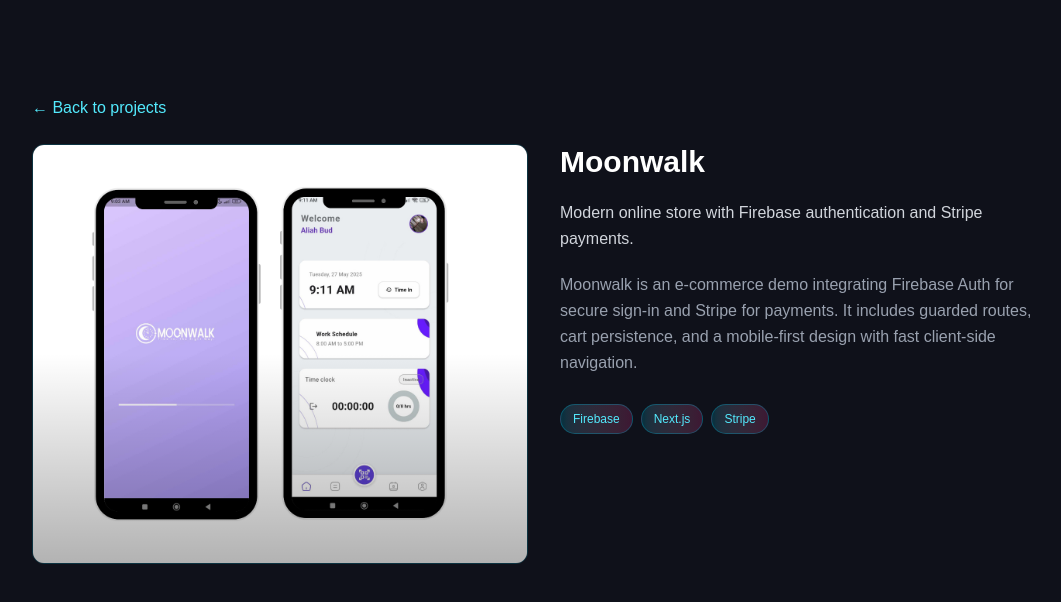
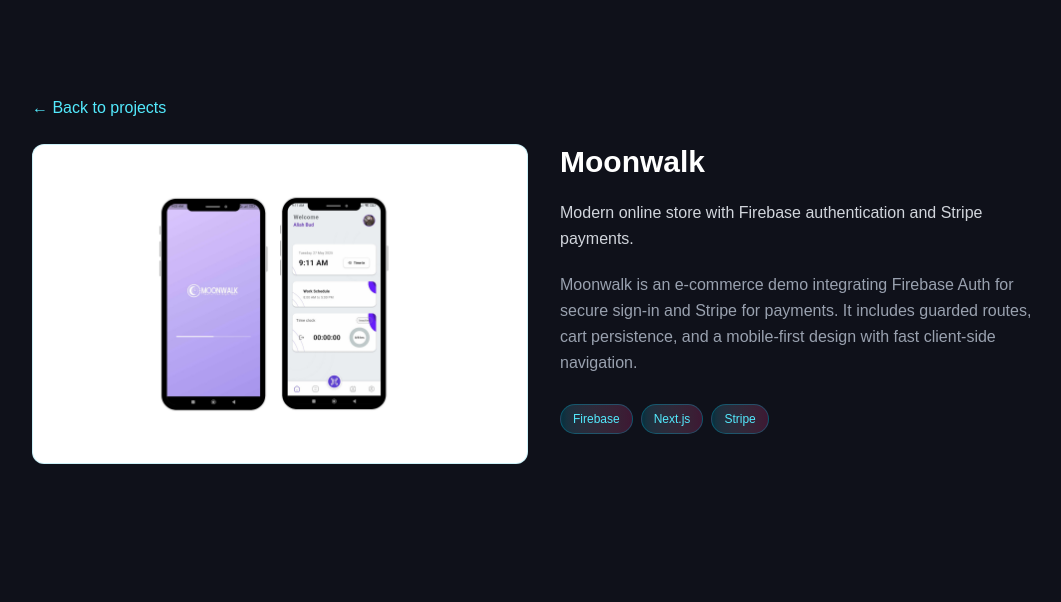
Before and after one commit to thecatisdead/my-portfolio, a Next.js app: page /project/moonwalk in a window 1280 px wide. Shown: the top 602 px of the page, without its empty margins (96-1157 px from the left). Built offline with nearby package versions, Linux system fonts and the light colour scheme.

Commit message:
feat: fixed the project

```diff
--- a/src/app/components/Certificates.tsx
+++ b/src/app/components/Certificates.tsx
@@ -65,7 +65,7 @@
                <img
                  src={hackathon.src}
                  alt="Photo"
-                 className="w-12 h-12 sm:w-16 sm:h-16 rounded-full border-2 border-cyan-500 shadow-lg shadow-cyan-500/30 hover:scale-105 transition-transform"
+                 className="w-12 h-12 sm:w-16 sm:h-16 rounded-full border-2 border-cyan-500"
                />
                24-Hour Hackathon
              </h3>
@@ -84,7 +84,7 @@
                <img
                  src={startup.src}
                  alt="Photo"
-                 className="w-12 h-12 sm:w-16 sm:h-16 rounded-full border-2 border-cyan-500 shadow-lg shadow-cyan-500/30 hover:scale-105 transition-transform"
+                 className="w-12 h-12 sm:w-16 sm:h-16 rounded-full border-2 border-cyan-500"
                />
                Startup Weekend
              </h3>
--- a/src/app/components/ProjectDetails.tsx
+++ b/src/app/components/ProjectDetails.tsx
@@ -25,18 +25,24 @@
       </Link>
 
       <div className="mt-6 grid gap-8 md:grid-cols-2">
-                <div className="relative w-full h-72 md:h-[420px] rounded-xl overflow-hidden border border-cyan-500/20">
-                    <Image src={project.img} alt={project.title} fill className="object-cover" />
-                    <div className="absolute inset-0 bg-gradient-to-t from-black/30 via-transparent to-transparent" />
+        <div className="relative w-full h-72 md:h-[320px] rounded-xl overflow-hidden border border-cyan-500/20 bg-white flex items-center justify-center">
+          <Image
+            src={project.img}
+            alt={project.title}
+            fill
+            sizes="(min-width: 768px) 50vw, 100vw"
+            placeholder="blur"
+            priority
+            className="object-contain p-2"
+          />
+          <div className="absolute inset-0 pointer-events-none" />
         </div>
 
         <div className="space-y-5">
           <h1 className="text-3xl font-bold text-white">{project.title}</h1>
           <p className="text-gray-300 leading-relaxed">{project.desc}</p>
           {project.longDesc && (
-                        <p className="text-gray-400 leading-relaxed">
-                            {project.longDesc}
-                        </p>
+            <p className="text-gray-400 leading-relaxed">{project.longDesc}</p>
           )}
 
           <div className="flex flex-wrap gap-2 pt-2">
```
Lines whose indentation alone changed are shown as unchanged.
